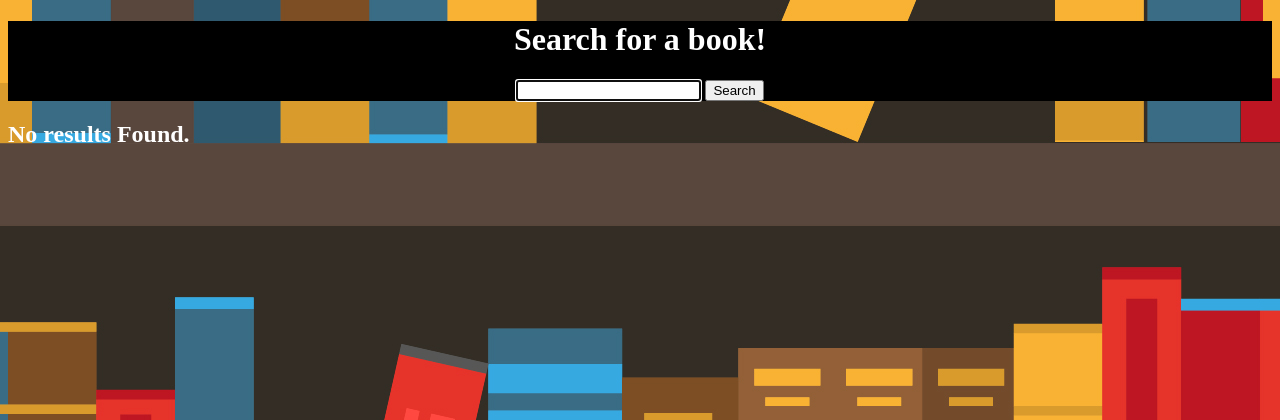
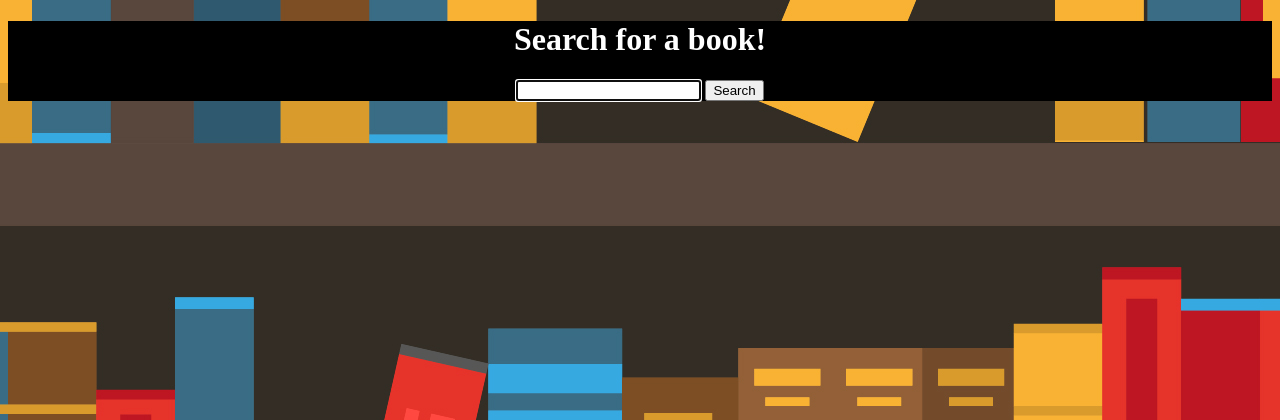
Before and after one commit to BDague/8th_light_app, a Flask app: page / in a window 1280 px wide. Shown: the top 420 px of the page. Run offline with Flask 2, Linux system fonts and the light colour scheme.

Commit message:
fixed issue where app would show no results on opening the site

```diff
--- a/templates/index.html
+++ b/templates/index.html
@@ -43,8 +43,8 @@ body {
 </div>
 </div>
 {% endfor %}
-{% else %}
-    <div class="book-conainer">
+{% elif request.method == 'POST' %}
+    <div class="book-container">
         <h2> No results Found. </h2>
     </div>
 {% endif %}
```
